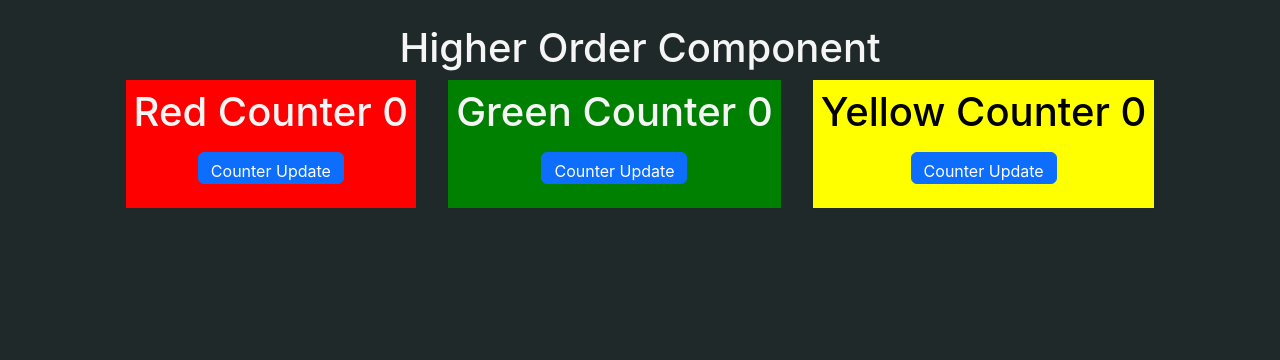
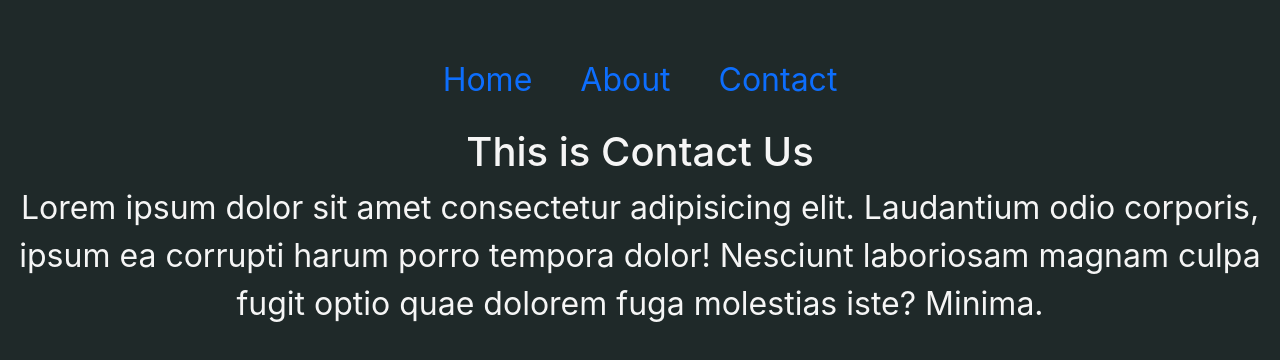
Before and after one commit to Rock257/myAppHooks, a React (Create React App) app: page /contact in a window 1280 px wide. Shown: the top 360 px of the page. Built offline with nearby package versions, Linux system fonts and the light colour scheme; the HTML template or start-up script is replaced by a standard one.

Commit message:
Routing added

```diff
--- a/package.json
+++ b/package.json
@@ -10,6 +10,7 @@
     "react": "^18.3.1",
     "react-bootstrap": "^2.10.2",
     "react-dom": "^18.3.1",
+    "react-router-dom": "^6.23.1",
     "react-scripts": "5.0.1",
     "web-vitals": "^2.1.4"
   },
--- a/src/App.js
+++ b/src/App.js
@@ -20,7 +20,11 @@ import "./App.css";
 // import UncontrolComponent from "./Part2/UncontrolComponent";
 
 // import MyCounterApp from "./Part2/HOC/MyCounterApp";
-import HOCTwo from "./Part2/HOC/HOCTwo";
+// import HOCTwo from "./Part2/HOC/HOCTwo";
+import Nav from "./Part2/Routeing/ExampleTwo/Nav";
+
+
+// import MainRoute from "./Part2/Routeing/MainRoute";
 
 function App() {
   const [status, setStatus] = useState("Active");
@@ -111,7 +115,14 @@ function App() {
           </div>
 
           <div className="hooks">
-            {<HOCTwo/>}
+            {/* {<HOCTwo/>} */}
+          </div>
+
+          <div className="hooks">
+            {/* <MainRoute/> */}
+          </div>
+          <div className="hooks">
+            <Nav/>
           </div>
 
 
--- /dev/null
+++ b/src/Part2/Routeing/ExampleTwo/About.jsx
@@ -0,0 +1,10 @@
+import React from 'react'
+
+export default function About() {
+  return (
+    <div className="about">
+    <h1>This is About page </h1>
+    <p>Lorem ipsum dolor sit amet consectetur adipisicing elit. Laudantium odio corporis, ipsum ea corrupti harum porro tempora dolor! Nesciunt laboriosam magnam culpa fugit optio quae dolorem fuga molestias iste? Minima.</p>
+</div>
+  )
+}
--- /dev/null
+++ b/src/Part2/Routeing/ExampleTwo/Contact.jsx
@@ -0,0 +1,10 @@
+import React from 'react'
+
+export default function Contact() {
+  return (
+    <div className="contact">
+        <h1>This is Contact Us </h1>
+        <p>Lorem ipsum dolor sit amet consectetur adipisicing elit. Laudantium odio corporis, ipsum ea corrupti harum porro tempora dolor! Nesciunt laboriosam magnam culpa fugit optio quae dolorem fuga molestias iste? Minima.</p>
+    </div>
+  )
+}
--- /dev/null
+++ b/src/Part2/Routeing/ExampleTwo/Home.jsx
@@ -0,0 +1,10 @@
+import React from 'react'
+
+export default function Home() {
+  return (
+    <div className="home">
+        <h1>This is Home Page </h1>
+        <p>Lorem ipsum dolor sit amet consectetur adipisicing elit. Laudantium odio corporis, ipsum ea corrupti harum porro tempora dolor! Nesciunt laboriosam magnam culpa fugit optio quae dolorem fuga molestias iste? Minima.</p>
+    </div>
+  )
+}
--- /dev/null
+++ b/src/Part2/Routeing/ExampleTwo/Nav.jsx
@@ -0,0 +1,46 @@
+import React from "react";
+
+import Home from "./Home";
+import About from "./About";
+import Contact from "./Contact";
+import { BrowserRouter as Router, Route, Link, Routes } from "react-router-dom";
+
+function Nav() {
+  return (
+    <>
+      <div className="myapp"tyle={{display :"flex", flexDirection :'column'}}>
+        <div className="navbar" style={{display :"flex", flexDirection :'row', gap:'1.5rem', justifyContent :'center', alignItems:"center", fontSize:'2rem',textDecoration :'none', marginTop :'1.5rem' }}>
+          {/* <h1>Navbar</h1>
+                <Home/>
+                <About/>
+                <Contact/>
+                 */}
+          <Router>
+            <Link to="/home" style={{ textDecoration: "none" }}>
+              Home
+            </Link>
+            <br />
+
+            <Link to="/about" style={{ textDecoration: "none" }}>
+              About
+            </Link>
+            <br />
+            <Link to="/contact" style={{ textDecoration: "none" }}>
+              Contact
+            </Link>
+            <div className="content">
+                <Routes>
+                <Route path="/home" element={<Home/>}></Route>
+                <Route path="/about" element = {<About/>}></Route>
+                <Route path="/contact" element = {<Contact/>}></Route>
+            </Routes>
+            </div>
+
+          </Router>
+        </div>
+      </div>
+    </>
+  );
+}
+
+export default Nav;
--- /dev/null
+++ b/src/Part2/Routeing/MainRoute.jsx
@@ -0,0 +1,55 @@
+// npm install react-router-dom
+import React from "react";
+import {BrowserRouter as Router , Route ,Link, Routes} from 'react-router-dom'
+
+function MainRoute(){
+    return(
+        <>
+        <h1>Routing In React </h1>
+        <Router>
+            <div className="link" style={{display :"flex", flexDirection :'row', gap:'1.5rem', justifyContent :'center', alignItems:"center", fontSize:'2rem',textDecoration :'none', marginTop :'1.5rem' }}>
+                <Link to='/home' style={{textDecoration:'none'}}>Home</Link>
+            <br />
+
+            <Link to='/about' style={{textDecoration:'none'}}>About</Link>
+            <br />
+            <Link to='/contact' style={{textDecoration:'none'}}>Contact</Link>
+            </div>
+
+            <Routes>
+                    <Route path="/home" element = {<Home/>}> </Route>
+
+                       <Route path="/about" element ={<About/>}></Route>
+                   <Route path="/contact" element = {<Contact/>}></Route>
+            </Routes>
+
+        </Router>
+        </>
+    )
+}
+
+function Home(){
+    return(
+        <>
+         <h1>Home</h1>
+        </>
+
+    )
+}
+function About(){
+    return(
+        <>
+        <h1>About</h1>
+       </>
+    )
+}
+function Contact(){
+    return(
+        <>
+        <h1>Contact</h1>
+       </>
+    )
+}
+
+
+export default MainRoute
```
Also changed, not shown: 1 other file (tests, documents, lock files or other folders).
